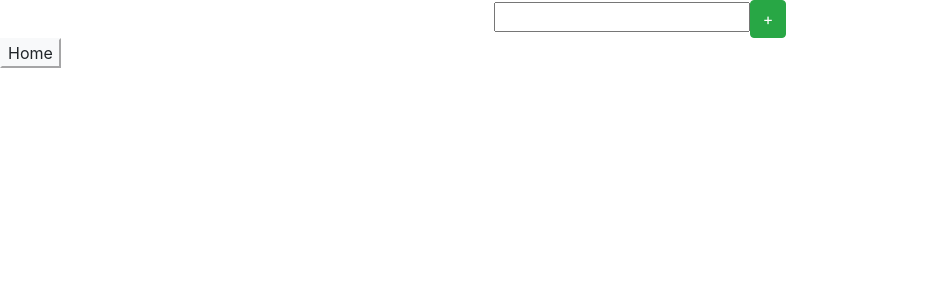
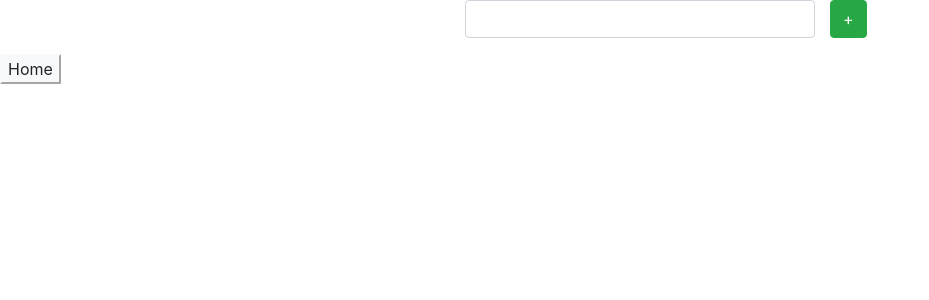
Before and after one commit to alanngo/my-app, an Angular app: page /todo in a window 1280 px wide. Shown: the top 300 px of the page, without its empty margins (0-929 px from the left). Built offline with nearby package versions, Linux system fonts and the light colour scheme.

Commit message:
fixed formatting

```diff
--- a/src/app/todo/todo.component.html
+++ b/src/app/todo/todo.component.html
@@ -1,9 +1,17 @@
-<div class="container text-center">
-    <input class="" type="text" [(ngModel)]="newItem">
-    <button class="btn btn-success" (click)="add()">+</button>
-</div>
-    <div class="row" *ngFor="let item of todo">
-        <div class="col-6">
+<div class="container">
+    <div class="row">
+        <div class="form-group col-4 offset-4">
+            <input class="form-control" type="text" [(ngModel)]="newItem">
+
+        </div>
+        <div>
+            <button class="btn btn-success" (click)="add()">+</button>
+        </div>
+
+    </div>
+    <div>
+        <div *ngFor="let item of todo">
             <h5>{{item}}  <button class="btn-danger btn" (click)="remove(item)" >X</button></h5>
         </div>
     </div>
+</div>
```
